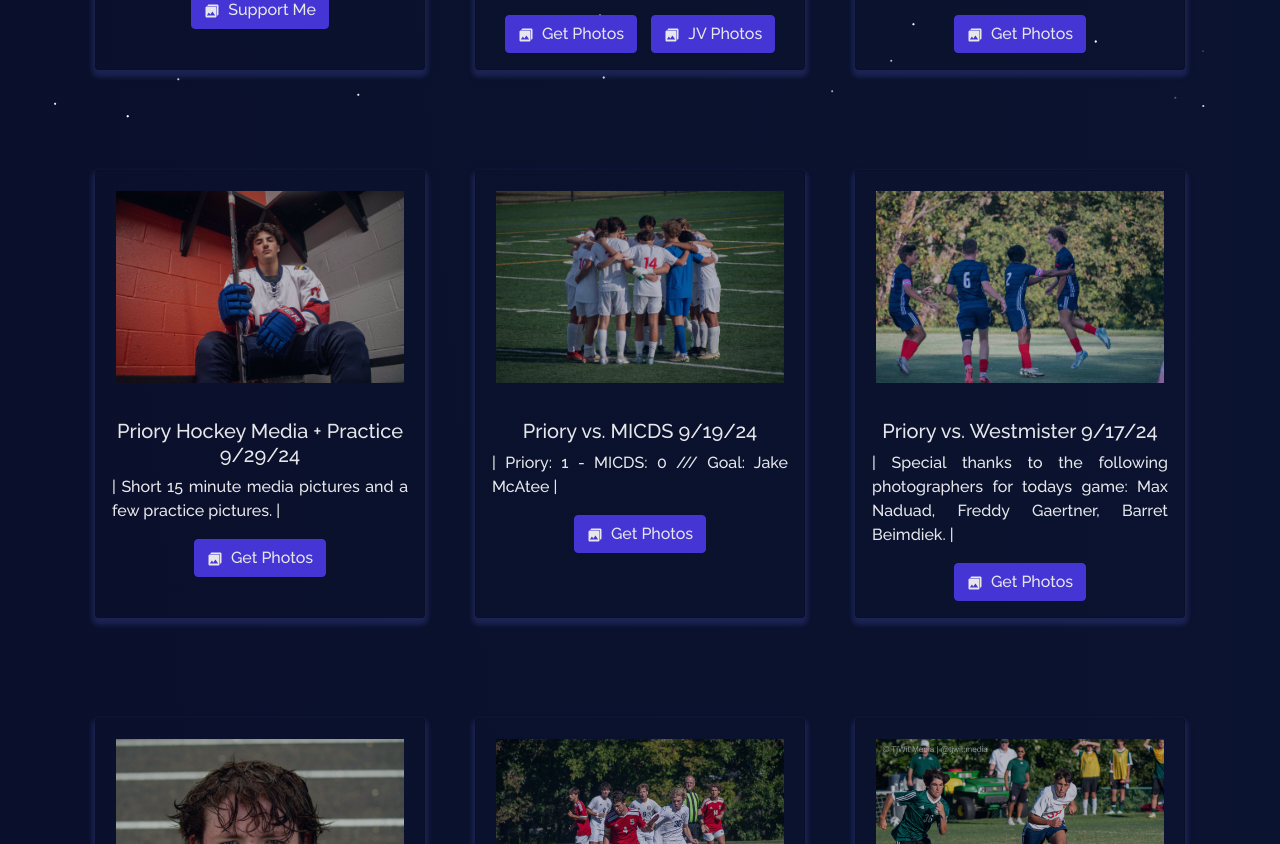
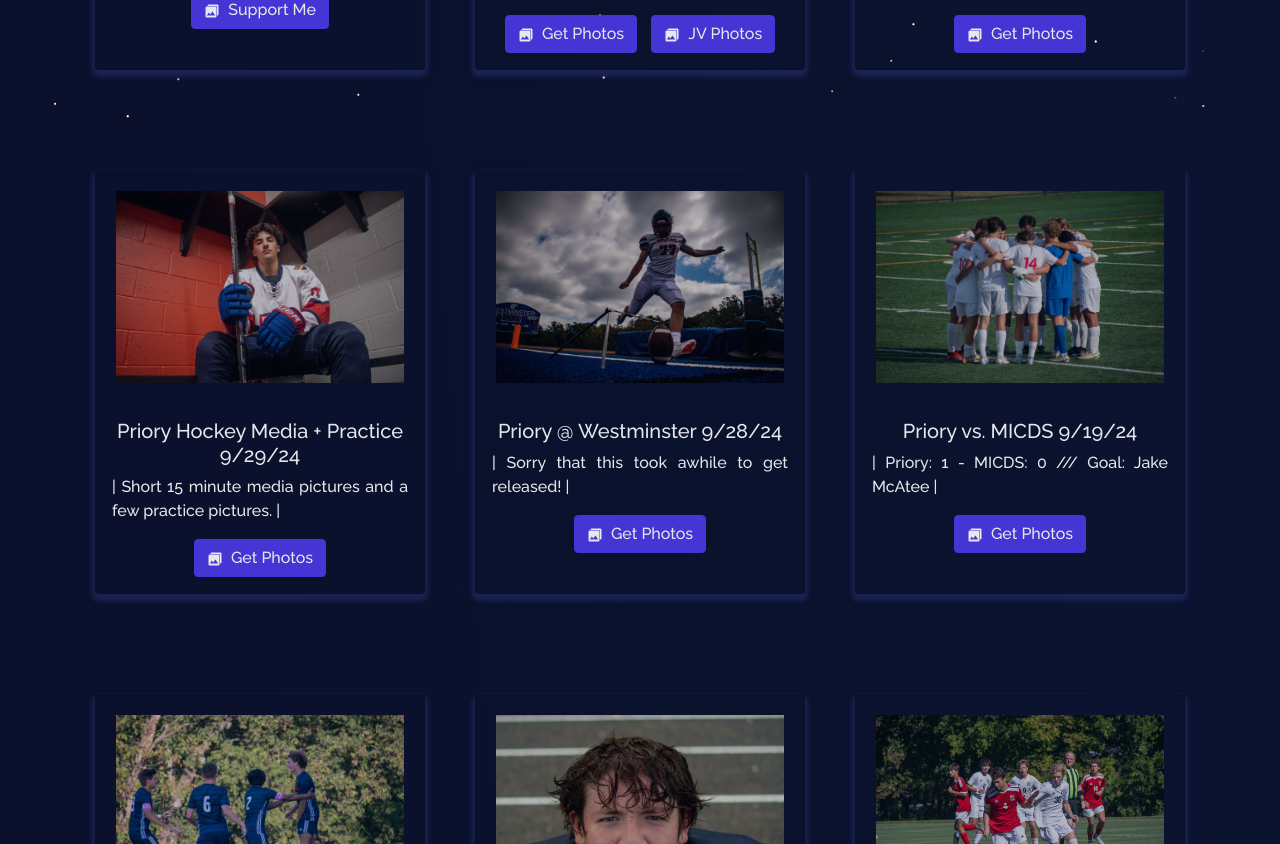
Before and after one commit to itstylerrr/tjwit.com, a React (Create React App) app: page /photos in a window 1280 px wide. Shown: the part 680-1524 px from the top of the page. Built offline with nearby package versions, Linux system fonts and the light colour scheme.

Commit message:
add football game

```diff
--- a/src/components/Projects/Projects.js
+++ b/src/components/Projects/Projects.js
@@ -68,6 +68,7 @@ import prioryvbayless2 from "../../Assets/Photos/10724.jpg";
 import salutetoservice from "../../Assets/Photos/10524.jpg";
 import hockeymediapractice from "../../Assets/Photos/92924.jpg";
 import prioryvmicds7 from "../../Assets/Photos/91924.jpg";
+import prioryvwestminster3 from "../../Assets/Photos/92824.jpg";
 
 function Projects() {
   return (
@@ -116,6 +117,15 @@ function Projects() {
               title="Priory Hockey Media + Practice 9/29/24"
               description="| Short 15 minute media pictures and a few practice pictures.  |"
               ghLink="https://adobe.ly/4eE60Zi"
+            />
+          </Col>
+          <Col md={4} className="project-card">
+            <ProjectCard
+              imgPath={prioryvwestminster3}
+              isBlog={false}
+              title="Priory @ Westminster 9/28/24"
+              description="| Sorry that this took awhile to get released!  |"
+              ghLink="https://adobe.ly/3YmDg0j"
             />
           </Col>
           <Col md={4} className="project-card">
```
Also changed, not shown: src/Assets/Photos/92824.jpg (added).
